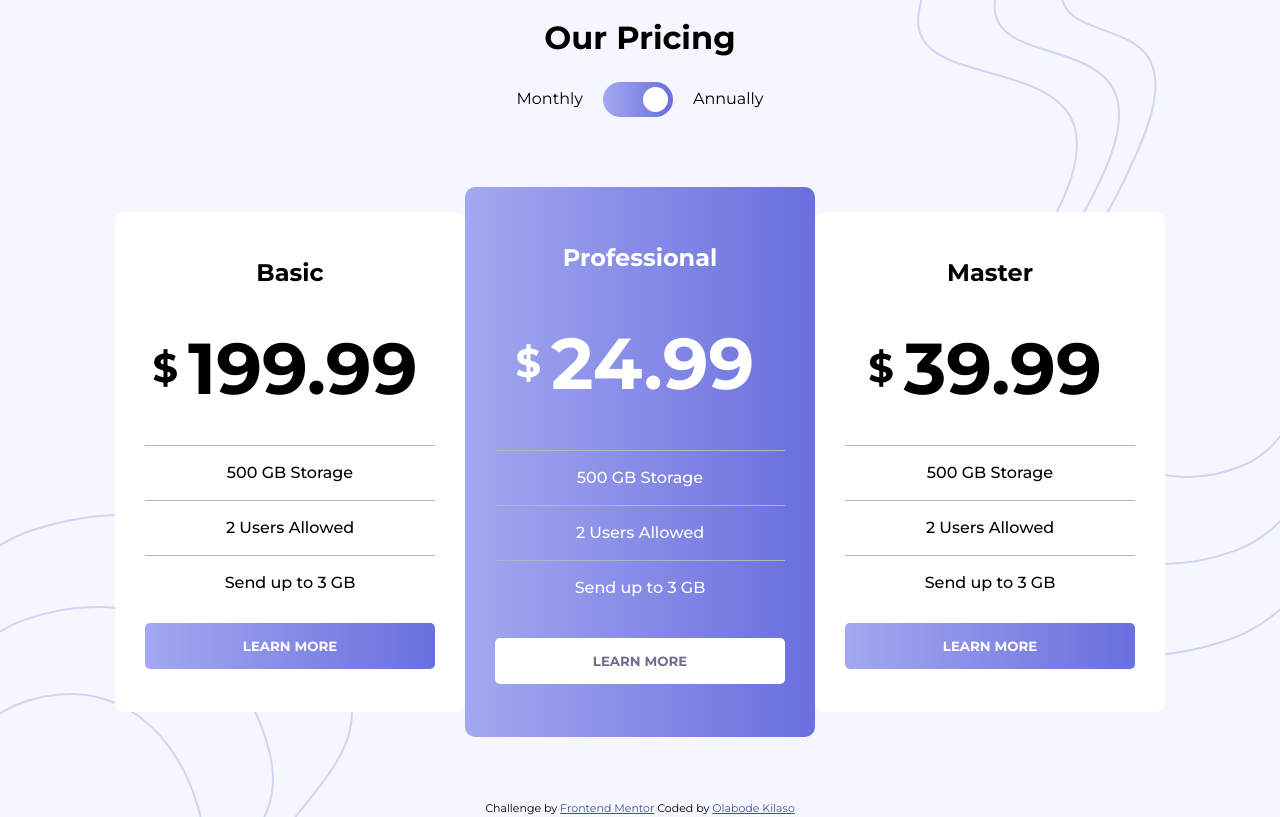
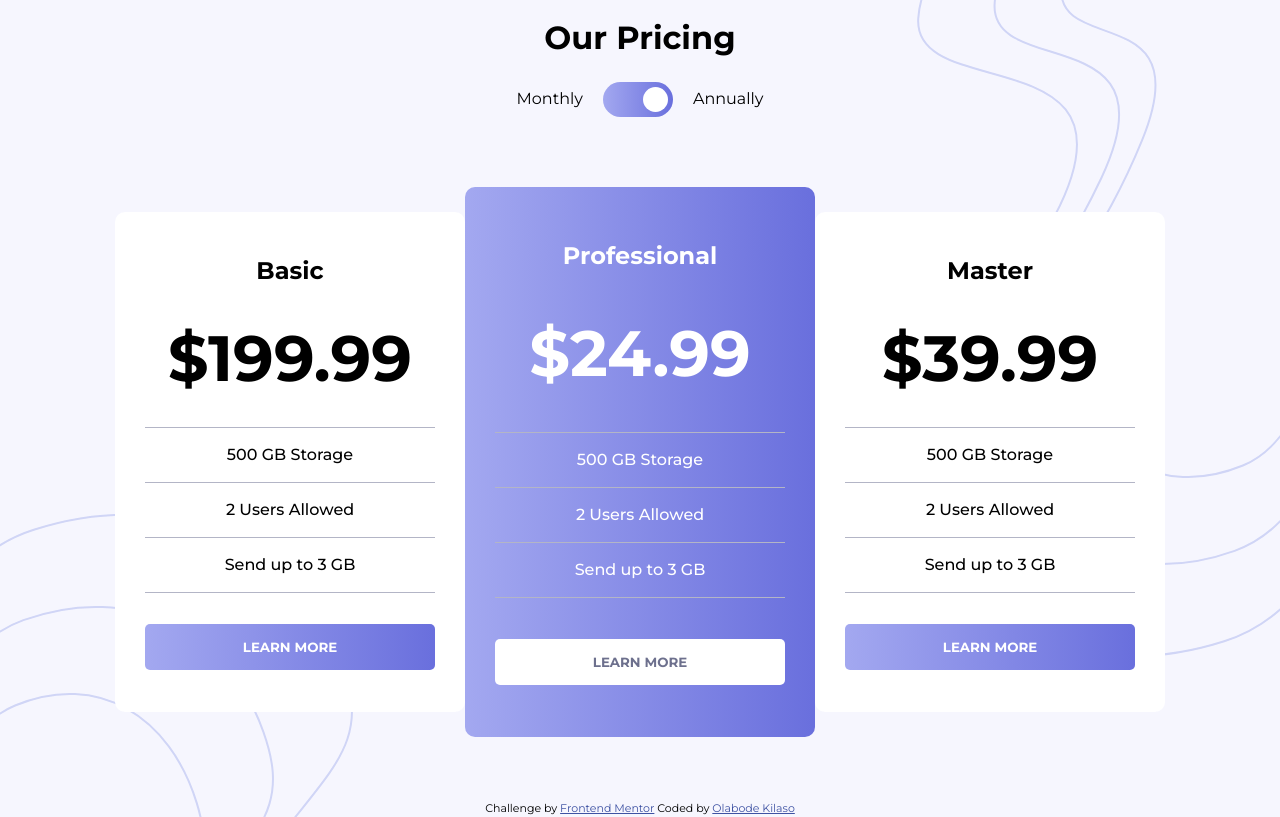
Before and after one commit to Great-kiola/Pricing-component-fem, a plain HTML site: page index.html in a window 1280 px wide. Both pictures are taken after a click on the label 637 px from the left and 99 px from the top of the page. Drawn offline with Linux system fonts and the light colour scheme.

Commit message:
Made changes to the html, css and js file

```diff
--- a/index.html
+++ b/index.html
@@ -30,8 +30,8 @@
         <h2> Basic</h2>
 
         <div class="priceBox">
-          <h1 id="yearly" class="show"> &dollar; <span id="basicPrice" >199.99</span> </h1>
-          <h1 id="monthly"> &dollar; <span id="basicPrice" >19.99</span> </h1>
+          <h1 class="yearly show"> &dollar;199.99</span> </h1>
+          <h1 class="monthly"> &dollar;19.99</span> </h1>
         </div>
 
 
@@ -50,8 +50,8 @@
         <h2>Professional</h2>
 
         <div class="priceBox">
-          <h1 id="yearly" class="show">&dollar; <span id="professionalPrice" >249.99</span> </h1>
-          <h1 id="monthly">&dollar; <span id="professionalPrice" >24.99</span> </h1>
+          <h1 class="yearly show"> &dollar;249.99</span> </h1>
+          <h1 class="monthly">&dollar;24.99</span> </h1>
         </div>
 
         <ul>
@@ -69,8 +69,8 @@
         <h2>Master</h2>
 
         <div class="priceBox">
-          <h1 id="yearly" class="show">&dollar; <span id="masterPrice" >399.99</span> </h1>
-          <h1 id="monthly">&dollar; <span id="masterPrice" >39.99</span> </h1>
+          <h1 class="yearly show">&dollar;399.99</span> </h1>
+          <h1 class="monthly">&dollar;39.99</span> </h1>
         </div>
 
         <ul>
--- a/script.js
+++ b/script.js
@@ -3,17 +3,18 @@ let basic = document.getElementById('basicPrice');
 let master = document.getElementById('masterPrice');
 let professional = document.getElementById('professionalPrice');
 
-let yearly = document.getElementById('yearly');
-let monthly = document.getElementById('monthly');
+let yearly = document.querySelector('.yearly');
+let monthly = document.querySelector('.monthly');
 
 
 
 
-toggle.addEventListener('click', () => {
+
+toggle.addEventListener("click", () => {
+
     toggle.classList.toggle('active');
-
 
     yearly.classList.toggle('show');
     monthly.classList.toggle('show');
 
-})
+});
--- a/style.css
+++ b/style.css
@@ -89,7 +89,7 @@ label.active{
   position: relative;
 }
 
-.priceBox h1.show{
+.show{
   position: absolute;
   top: 0;
   visibility: hidden;
@@ -111,11 +111,7 @@ label.active{
 .containers h1{
   display: flex;
   align-items: center;
-  font-size: 2.5rem;
-}
-
-.containers h1 span{
-  font-size: 4.5rem;
+  font-size: 4rem;
   padding: 10px;
 }
 
@@ -149,7 +145,8 @@ ul{
   list-style: none;
   width: 100%;
   text-align: center;
-
+  border-bottom: 1.5px solid var(--LightGrayishBlue);
+  margin-bottom: 20px;
 }
 
 li{
```
